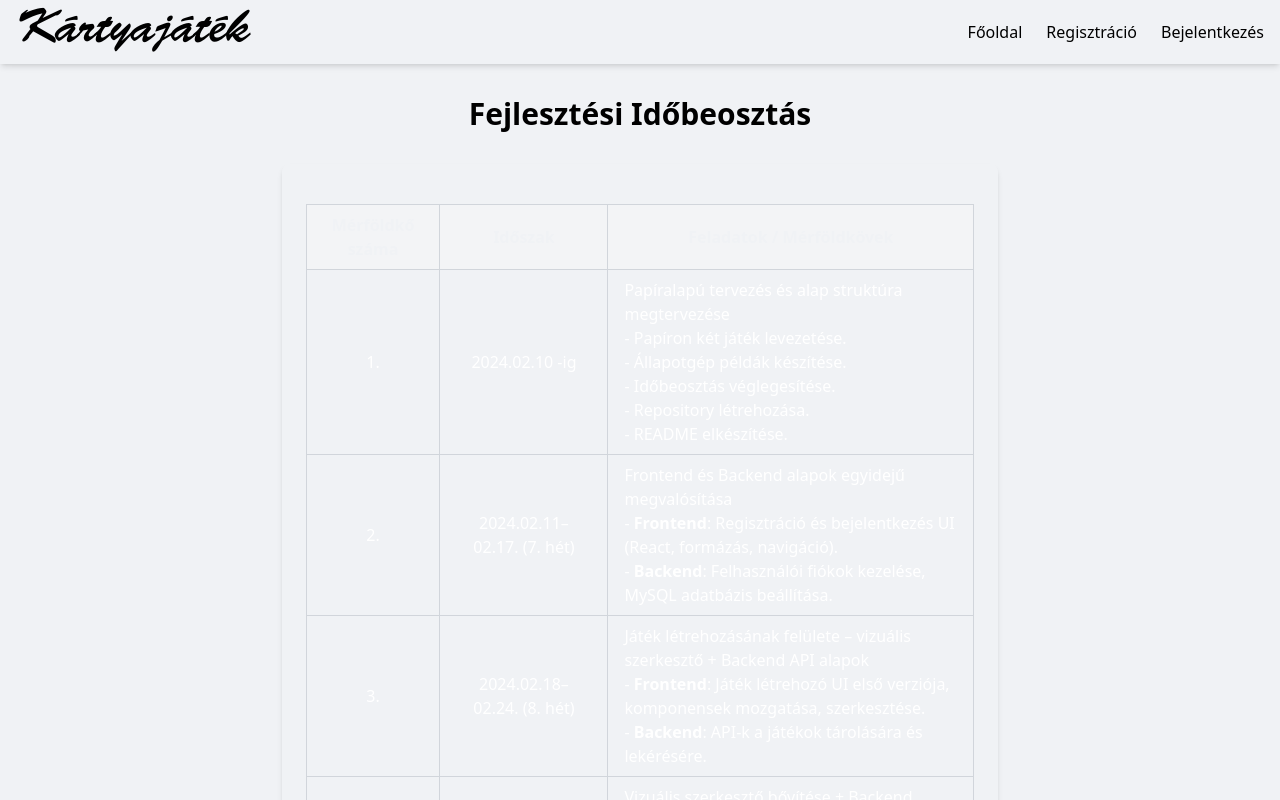
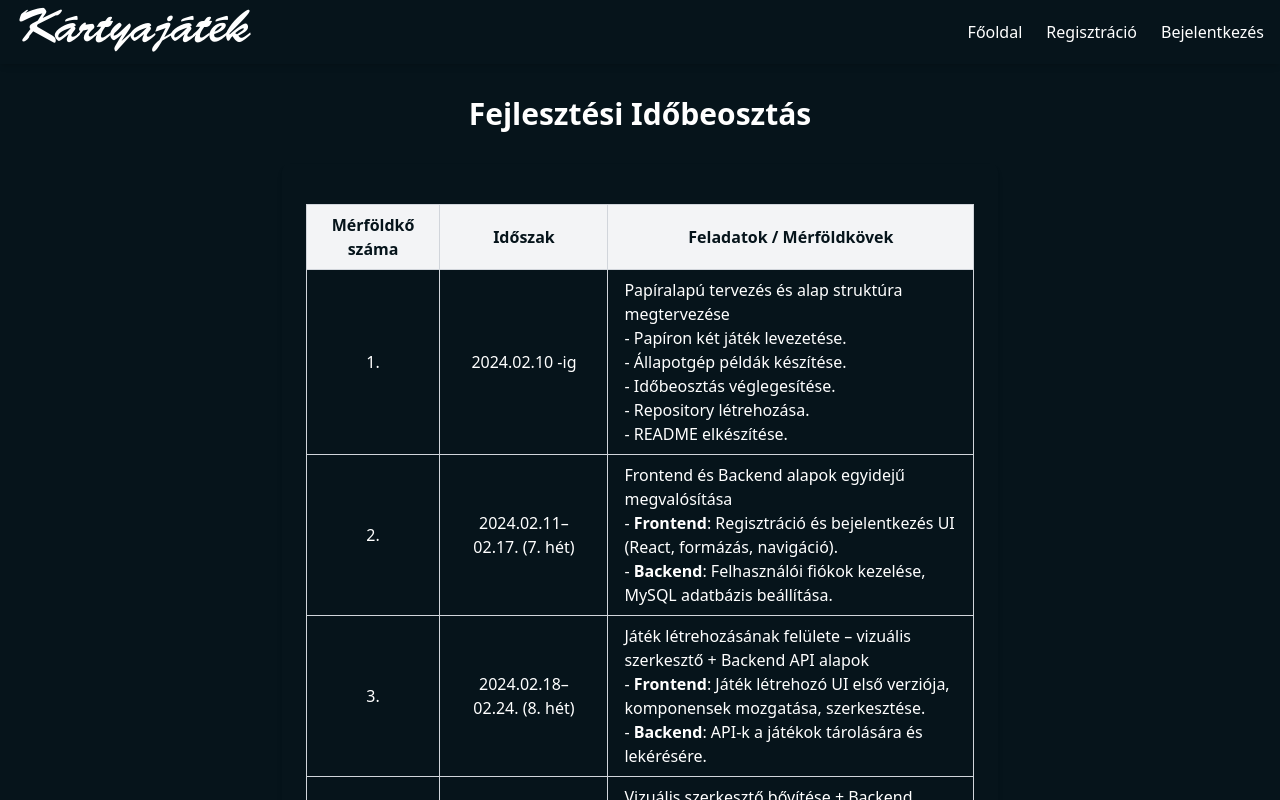
Before and after one commit to KaszasZsolt/szakdolgozat, a React (Vite) app in the folder megvalositas/client/: page / in a window 1280 px wide. Shown: the top 800 px of the page. Built offline with nearby package versions, Linux system fonts and the light colour scheme.

Commit message:
csak sötét nézet
csak sötét nézet, olyanra ami az általam használt böngészőben alapból úgy jelenik meg

```diff
--- a/megvalositas/client/src/index.css
+++ b/megvalositas/client/src/index.css
@@ -6,27 +6,9 @@
     font-family: "BrushScript";
     src: url("./assets/fonts/BrushScriptStd.otf");
 }
+
 :root {
-  /* Alap szín: sötétkék, enyhén áttetsző */
   --base-color: rgba(6, 20, 27, 0.76);
-
-  /* Világos mód */
-  --outline-color: var(--base-color);                    /* Finom kontúr */
-  --primary-color: var(--base-color);
-  --primary-color-text:    #000000;                   /* Fő szín: kontrasztos, jól olvasható */
-  --primary-color-hover: rgba(6, 20, 27, 1);              /* Hover állapot: telítettebb */
-  --primary-background-color: #f0f2f5;
-  --secondory-background-color:#d0d7e6;             /* A fő, sötét alapszín háttérként */
-  --secondary-color: #000000;                            /* Tiszta fehér elemekhez */
-  --primary-color-active: rgba(6, 20, 27, 0.9);           /* Aktív állapot, egy kicsit sötétebb */
-  --background-color-w-opacity: rgba(0, 0, 0, 0);         /* Átlátszó segédváltozó */
-  --button-background-color: #0d1f2f;                     /* Gombok sötét, elegáns háttere */
-  --colorFadeIn: var(--base-color);                      /* Fade in effektus színe */
-}
-
-/* Dark mode – a sötét háttérbe építve, világosabb elemekkel */
-@media (prefers-color-scheme: dark) {
-  :root {
   --outline-color: #8aa9c3;                           /* Világos, de még harmonikus */
   --primary-color: #050505e8;
   --primary-color-text:    #ffffff;                   /* Fő szín: kontrasztos, jól olvasható */
@@ -39,11 +21,26 @@
   --button-background-color: #0d1f2f;                 /* Gombok: egységes sötétkék háttér */
   --colorFadeIn: #8aa9c3;
 }
-}
 html, body {
   height: 100%;
 }
 
+input,
+textarea,
+select {
+  background-color: #2A2A2A;  /* Sötétszürke háttér */
+  color: #FFFFFF;            /* Fehér betűszín */
+  border: 1px solid #444;    /* Halvány szegély */
+  border-radius: 4px;        /* Lekerekített sarok */
+  padding: 8px;
+}
+input::placeholder {
+  color: #999999;            /* Placeholder halványszürke */
+}
+input:focus {
+  outline: none;
+  border-color: #888;        /* Esetleg világosodik a keret */
+}
 #root, .app-container {
   display: flex;
   flex-direction: column;
```
Lines whose indentation alone changed are shown as unchanged.
